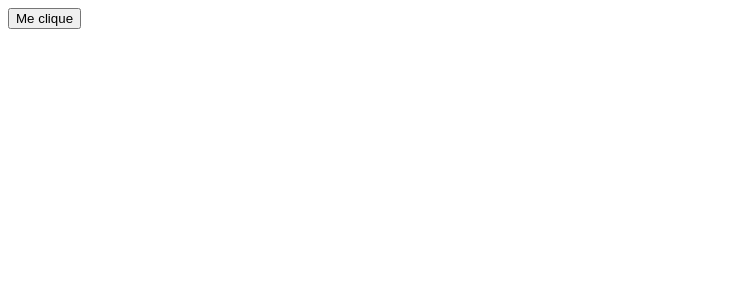
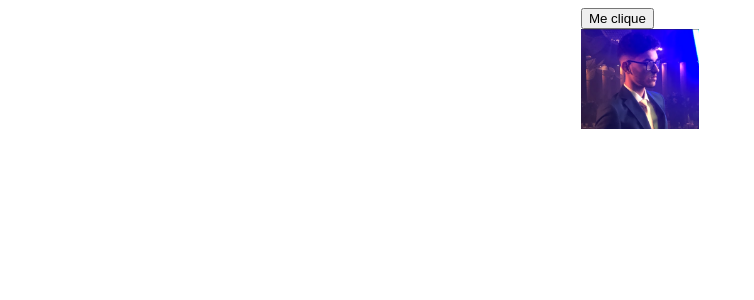
Before and after one commit to GUGOFO/Estudos-React, a React (Vite) app: page / in a window 1280 px wide. Shown: the top 300 px of the page, without its empty margins (0-754 px from the left). Built offline with nearby package versions, Linux system fonts and the light colour scheme.

Commit message:
Aparecer e desaparecer1

```diff
--- a/src/App.jsx
+++ b/src/App.jsx
@@ -1,9 +1,13 @@
 import Botão from "./jsx/clickEvent/Button.jsx";
+import Foto from "./jsx/clickEvent/FotoDePerfil.jsx";
 
 function App(){
 
     return(
-        <Botão/>
+        <>
+            <Botão/>
+            <Foto/>
+        </>
     );
 }
 
--- a/src/Index.css
+++ b/src/Index.css
@@ -0,0 +1,6 @@
+body{
+    display: flex;
+    justify-content: center;
+    align-items: center;
+    flex-direction: column;
+}
--- a/src/jsx/clickEvent/Button.jsx
+++ b/src/jsx/clickEvent/Button.jsx
@@ -2,17 +2,17 @@ function Button(){
 
     let contador = 0;
 
-    const clicado = nome => {
-        if(contador < 3){
-            contador++;
-            console.log(`${nome} voce me clicou ${contador} vezes!`);
-        }
-        else{
-            console.log(`${nome.toUpperCase()} PARA DE ME CLICAR PORRA!!!!!!!!`);
-        }
+    const clicado = e => {
+        const btn = e.target;
+        const img = document.querySelector("img")
+
+        img.style.display = "none"
+
+        btn.style.backgroundColor = "red"
+        btn.textContent = "DESAPARECEU TROXAO"
     }
 
-    return(<button onClick={() => clicado("Gustavo")}>Me clique</button>)
+    return(<button onClick={(e) => clicado(e)}>Me clique</button>)
 }
 
 export default Button
--- /dev/null
+++ b/src/jsx/clickEvent/FotoDePerfil.jsx
@@ -0,0 +1,16 @@
+import imgUrl from '../../assets/cardComponent-imgs/profilePic.png'
+import imgStyles from './FotoDePerfil.module.css'
+
+function Foto(){
+
+    const clicado = e => {
+        console.log(e.target)
+        e.target.style.display = "none";
+    }
+
+    return(
+        <img className={imgStyles.imagem} onClick={(e) => clicado(e)} src={imgUrl} alt="Foto de Perfil" />
+    )
+}
+
+export default Foto
--- /dev/null
+++ b/src/jsx/clickEvent/FotoDePerfil.module.css
@@ -0,0 +1,4 @@
+.imagem{
+    display: flex;
+    height: 100px;
+}
```
